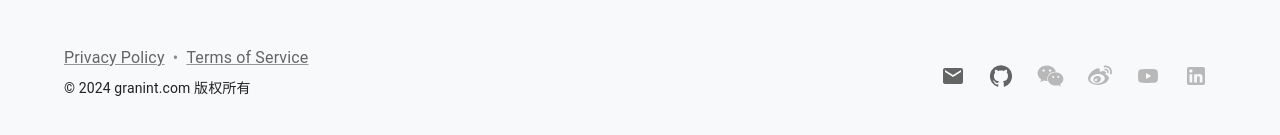
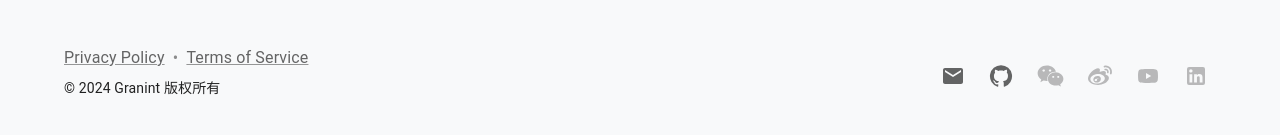
Before and after one commit to granint/granint.github.io, a React (Create React App) app: page / in a window 1280 px wide. Shown: the part 1389-1524 px from the top of the page. Built offline with nearby package versions, Linux system fonts and the light colour scheme.

Commit message:
change title.

```diff
--- a/public/index.html
+++ b/public/index.html
@@ -24,7 +24,7 @@
       work correctly both with client-side routing and a non-root public URL.
       Learn how to configure a non-root public URL by running `npm run build`.
     -->
-    <title>美好生活从此开始 - 观英滩</title>
+    <title>观英滩</title>
   </head>
   <body>
     <noscript>You need to enable JavaScript to run this app.</noscript>
--- a/src/Copyright.tsx
+++ b/src/Copyright.tsx
@@ -4,7 +4,7 @@ function Copyright(props: any) {
     const year = new Date().getFullYear()
     return (
         <Typography {...props}>
-            {`© ${year === 2024 ? '2024' : `2024 - ${year}`} granint.com 版权所有`}
+            {`© ${year === 2024 ? '2024' : `2024 - ${year}`} Granint 版权所有`}
         </Typography>
     );
 }
```
